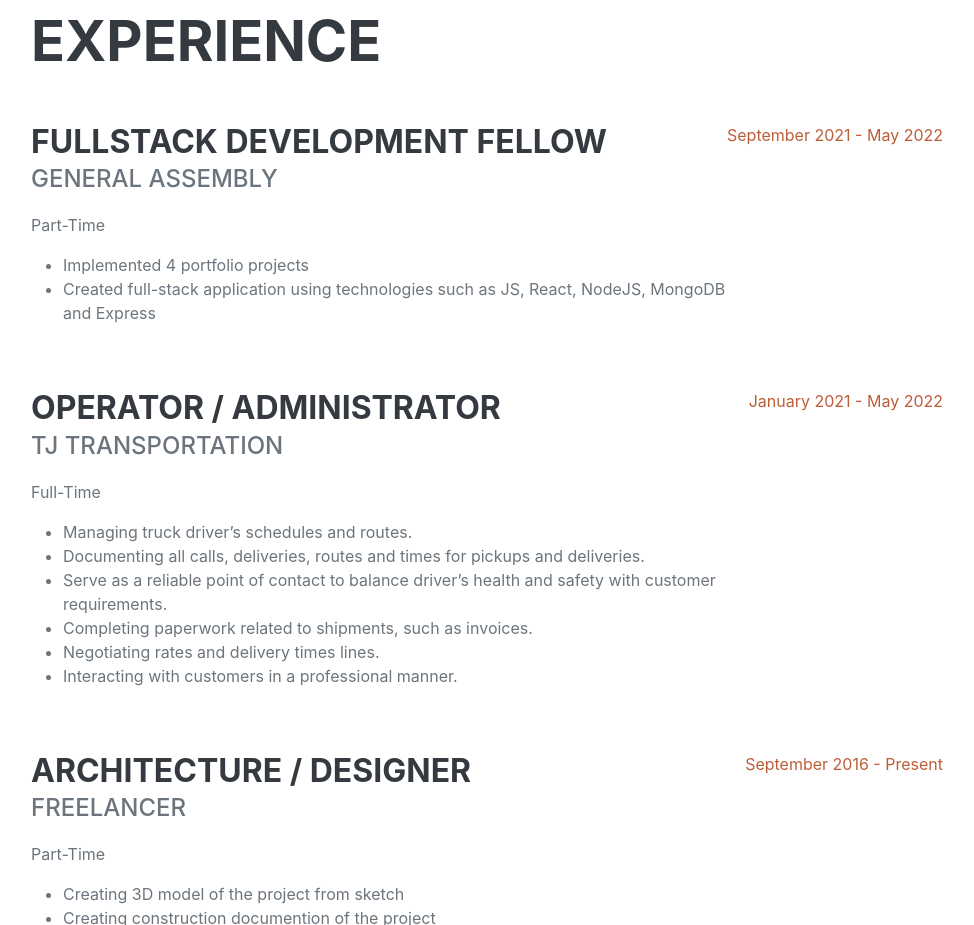
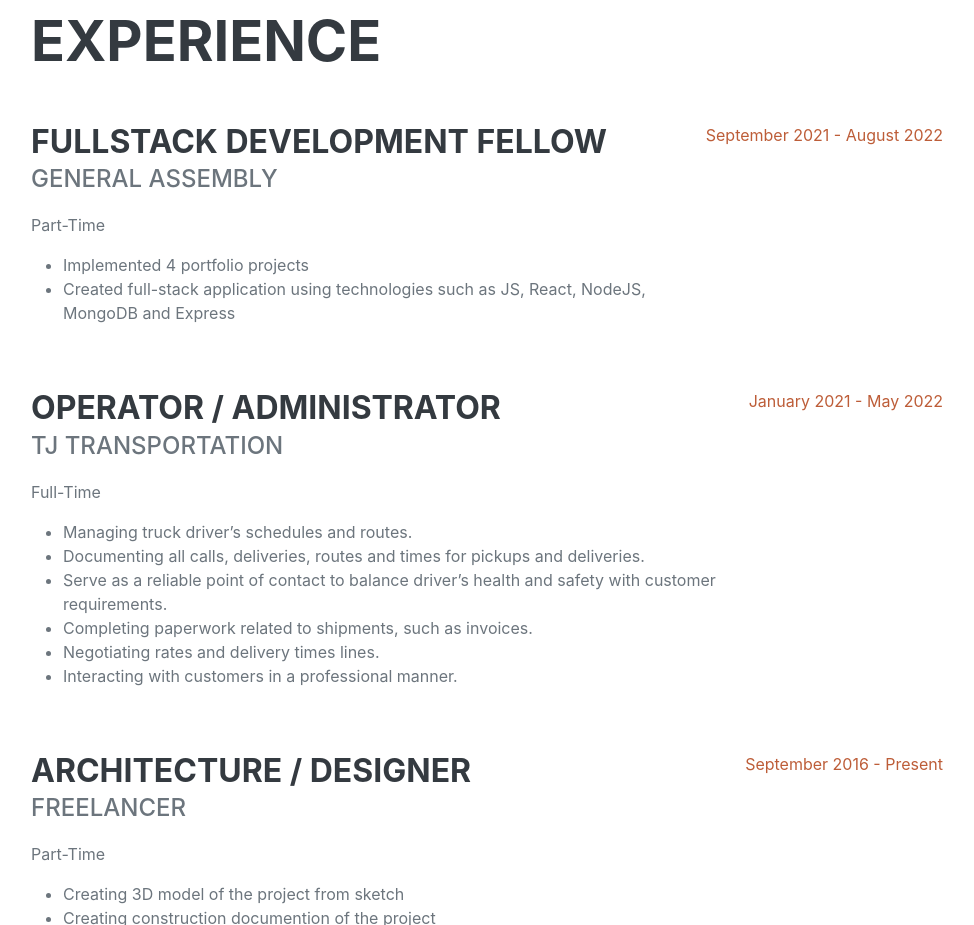
Before and after one commit to jaxon330/Portfolio, a website: page index.html in a window 1280 px wide. Shown: the part 3420-4345 px from the top of the page, without its empty margins (289-1263 px from the left). Drawn offline with nearby package versions, Linux system fonts and the light colour scheme; a web font is replaced by a local one.

Commit message:
changed date

```diff
--- a/index.html
+++ b/index.html
@@ -155,7 +155,7 @@
 
                             </ul>
                         </div>
-                        <div class="flex-shrink-0"><span class="text-primary">September 2021 - May 2022</span></div>
+                        <div class="flex-shrink-0"><span class="text-primary">September 2021 - August 2022</span></div>
                     </div>
                     <div class="d-flex flex-column flex-md-row justify-content-between mb-5">
                         <div class="flex-grow-1">
```
